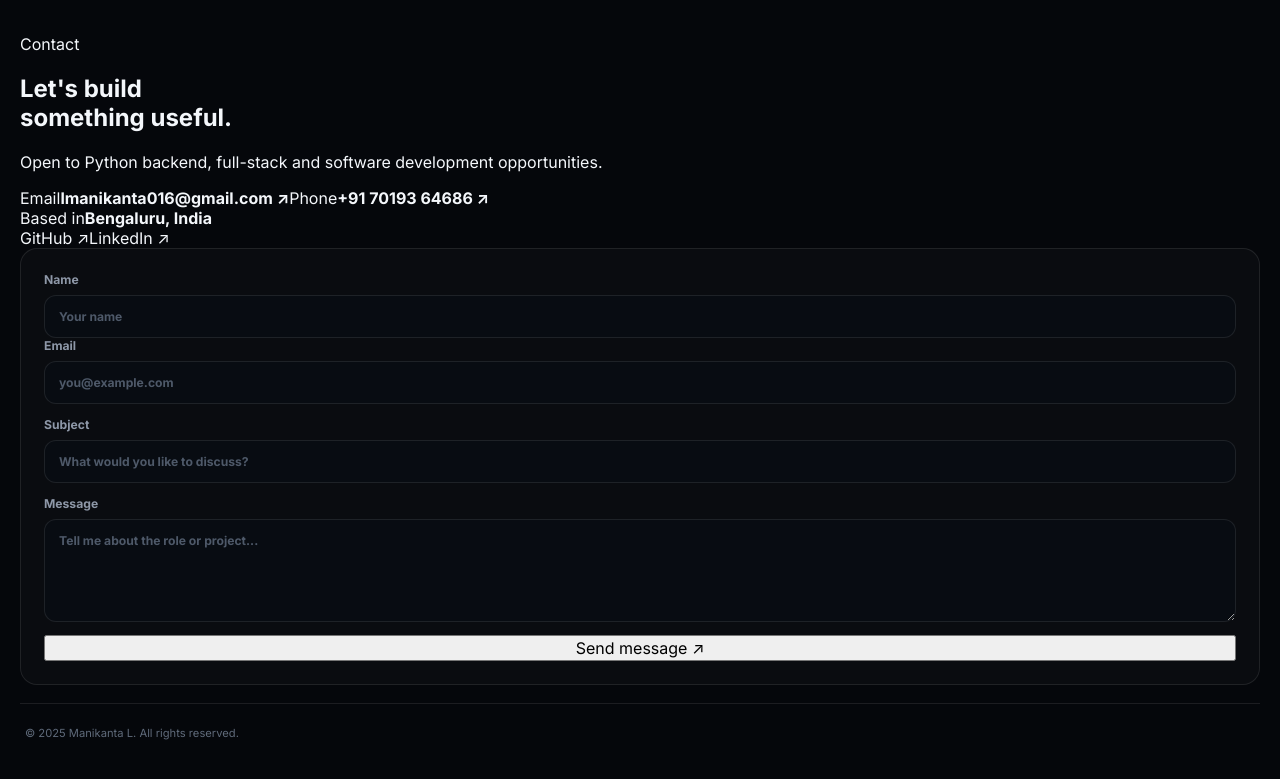
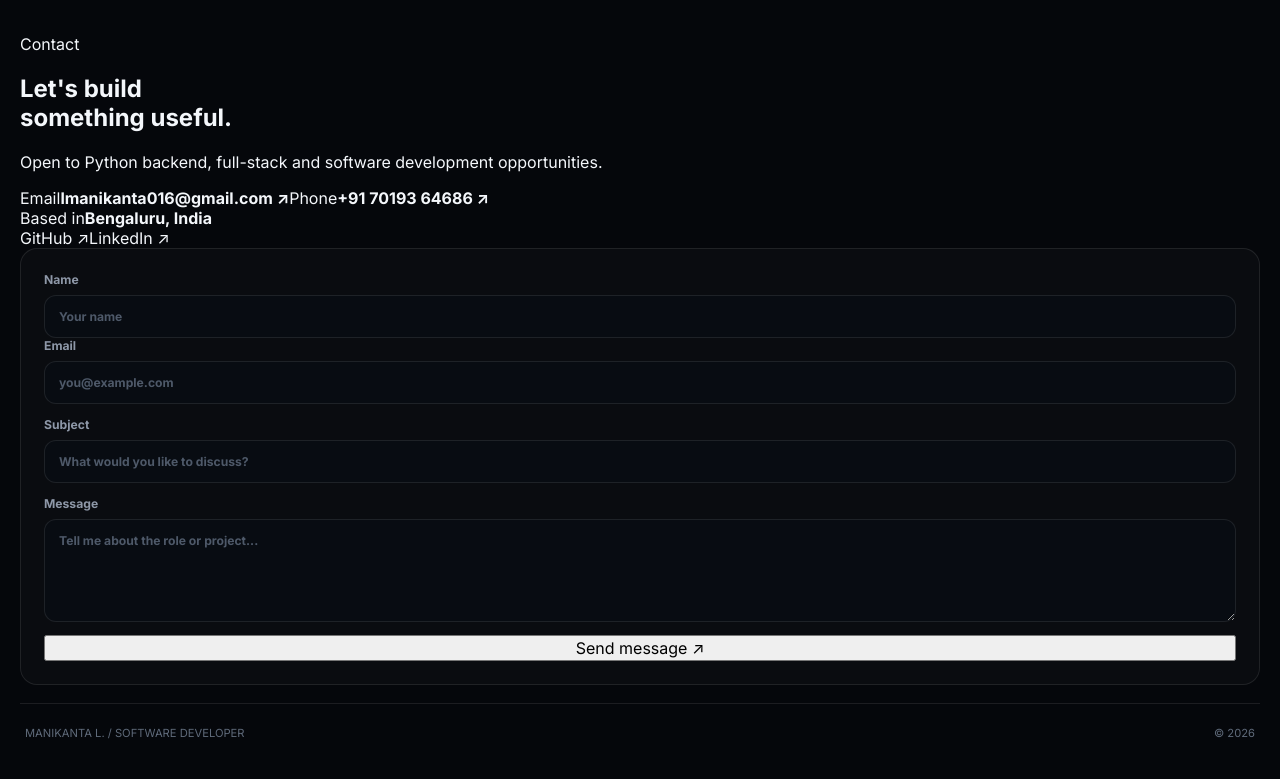
Before and after one commit to Manime016/portfolio, a React (Vite) app: page / in a window 1280 px wide. Shown: the part 4337-5116 px from the top of the page. Built offline with nearby package versions, Linux system fonts and the light colour scheme; no server answers.

Commit message:
Rebuild portfolio visual system around editorial Wix-inspired layout

```diff
--- a/src/components/Footer.jsx
+++ b/src/components/Footer.jsx
@@ -3,7 +3,8 @@ import { memo } from 'react'
 const Footer = memo(function Footer() {
   return (
     <footer className="site-footer">
-      <p>&copy; 2025 Manikanta L. All rights reserved.</p>
+      <span>MANIKANTA L. / SOFTWARE DEVELOPER</span>
+      <span>© 2026</span>
     </footer>
   )
 })
```
